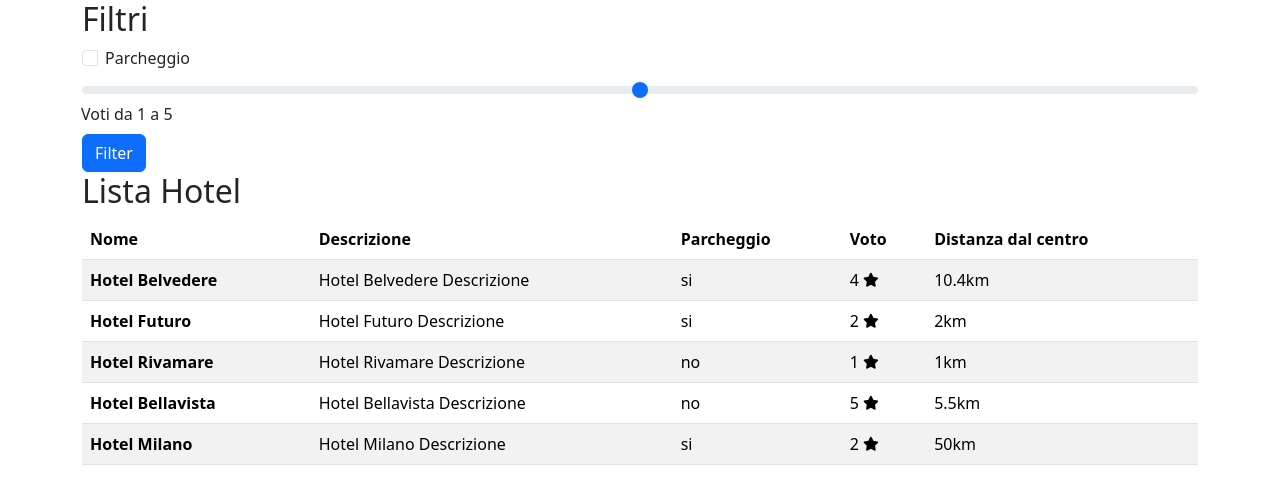
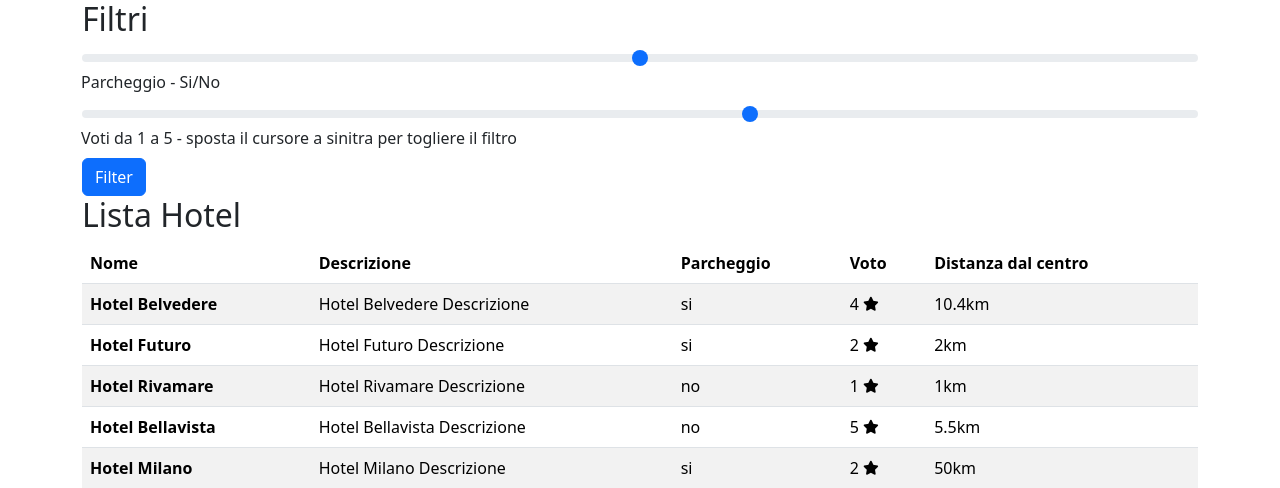
Before and after one commit to LorenzoRossini01/php-hotel, a PHP site: page / in a window 1280 px wide. Shown: the top 488 px of the page. Run offline with PHP 8.4, Linux system fonts and the light colour scheme.

Commit message:
feat: add default option

```diff
--- a/data.php
+++ b/data.php
@@ -46,29 +46,38 @@
 
     $form_sent=!empty($_GET);
 
+    $filter_hotels = $hotels;
 
     if($form_sent){
+        $filter_hotels = [];
 
         $parking_filter=$_GET['parking_filter']??'';
         $vote_filter=$_GET['vote_filter']??'';
 
-        if($parking_filter=='on'){
+        if($parking_filter==1){
+            $parking_filter='';
+        } elseif($parking_filter==2){
             $parking_filter=true;
-        } else{
+        }else{
             $parking_filter=false;
+
         };
 
             // var_dump($parking_filter);
             // var_dump($vote_filter);
 
+        if($vote_filter>=1 || $parking_filter !='none'){
+
+
             foreach ($hotels as $hotel) {
-                if($hotel['parking']==$parking_filter && $hotel['vote'] >= $vote_filter){
+                if($hotel['parking']==$parking_filter && $hotel['vote'] >= $vote_filter-1){
                     $filter_hotels[]=$hotel;
                 }
             }
+        } else{
+        $filter_hotels = $hotels;
+        }
+    }
             // var_dump($filter_hotels);
-    } else{
-        $filter_hotels = $hotels;
-    }
 
 ?>
--- a/index.php
+++ b/index.php
@@ -24,13 +24,13 @@ include('./data.php')
 
         <form method="get">
             <div class="input-group">
-                <input type="checkbox" name="parking_filter" id="parking-filter" class="form-check-input me-2">
-                <label for="parking-filter" class="form-label">Parcheggio</label>
+            <input type="range" name="parking_filter" id="parking-filter" min="1" max="3" step="1" class="form-range" >
+                <label for="parking-filter" class="form-label">Parcheggio - Si/No</label>
             </div>
 
             <div class="input-group">
-                <input type="range" name="vote_filter" id="vote-filter" min="1" max="5" step="1" class="form-range">
-                <label for="vote-filter" class="form-label">Voti da 1 a 5</label>
+                <input type="range" name="vote_filter" id="vote-filter" min="1" max="6" step="1" class="form-range" >
+                <label for="vote-filter" class="form-label">Voti da 1 a 5 - sposta il cursore a sinitra per togliere il filtro</label>
             </div>
             <button  class="btn btn-primary">Filter</button>
         </form>
```
